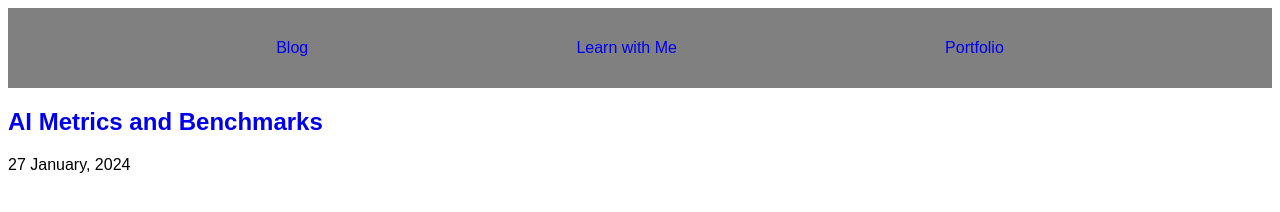
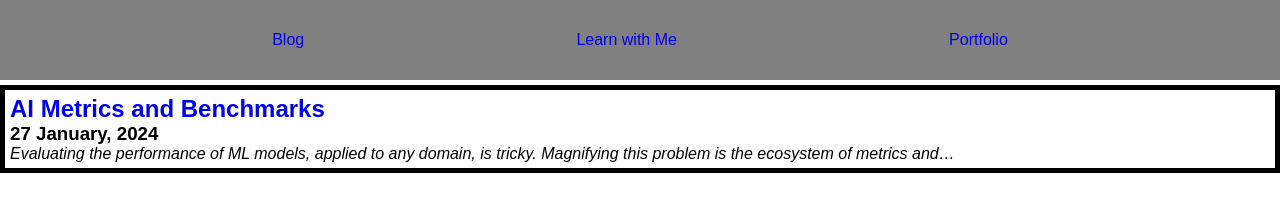
Before and after one commit to manny-pi/gatsby-portfolio, a Gatsby site: page /blog in a window 1280 px wide. Built offline with nearby package versions, Linux system fonts and the light colour scheme; Gatsby itself is replaced by a stand-in of ours.

Commit message:
Minor edits to css.

```diff
--- a/package.json
+++ b/package.json
@@ -18,7 +18,8 @@
     "gatsby": "^5.13.2",
     "gatsby-plugin-mdx": "^5.13.1",
     "react": "^18.2.0",
-    "react-dom": "^18.2.0"
+    "react-dom": "^18.2.0",
+    "userland": "^0.4.1"
   },
   "devDependencies": {
     "autoprefixer": "^10.4.17",
--- a/src/pages/blog/index.js
+++ b/src/pages/blog/index.js
@@ -8,9 +8,10 @@ export default function BlogIndex({ data }) {
     <Layout>
       {nodes.map((node) => {
         return (
-          <div key={node.id}>
+          <div className="blog-content-card" key={node.id}>
             <h2 className="content-link"><Link to={node.frontmatter.slug}>{node.frontmatter.title}</Link></h2>
-              {node.frontmatter.date}
+            <h3>{node.frontmatter.date}</h3>
+            <p><em>{node.excerpt}</em></p>
           </div>
         );
       })}
@@ -23,6 +24,7 @@ export const data = graphql`
     allMdx {
       nodes {
         id
+        excerpt
         frontmatter {
           title
           slug
--- a/src/styles/global.css
+++ b/src/styles/global.css
@@ -1,8 +1,9 @@
-/* @tailwind base; */
 @tailwind components;
 @tailwind utilities;
 
 * {
+    margin: 0;
+    border: 0;
     font-family: sans-serif;
 }
 
@@ -13,3 +14,10 @@ a:link {
 .content-link a:hover {
     background-color: aqua;
 }
+
+.blog-content-card {
+    margin-top: 5px;
+    margin-bottom: 5px;
+    border: 5px solid black;
+    padding: 5px;
+}
```
Also changed, not shown: src/content/learn-with-me/README.md, src/content/learn-with-me/paper-blockchain-bitcoin-whitepaper-analysis.mdx (renamed from src/content/learn-with-me/blockchain-bitcoin-whitepaper-analysis.mdx), src/images/icon.png (deleted), 1 other file.
